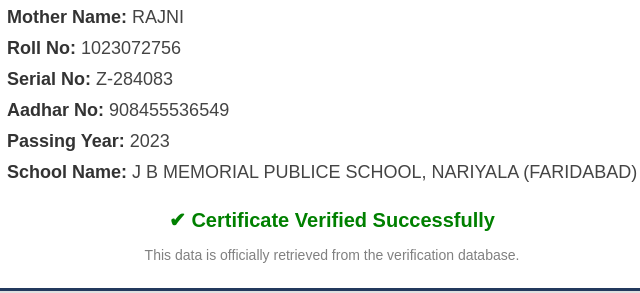
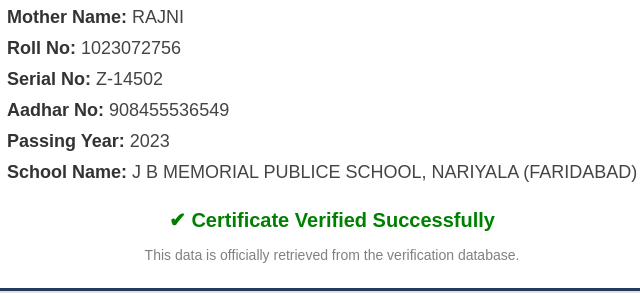
Before and after one commit to dk905036-prog/DEEPESH.12TH-HBSE, a plain HTML site: page index.html in a window 1280 px wide. Shown: the part 174-467 px from the top of the page, 308-948 px from the left. Drawn offline with Linux system fonts and the light colour scheme.

Commit message:
Update index.html

```diff
--- a/index.html
+++ b/index.html
@@ -59,7 +59,7 @@
     <div class="row"><span class="label">Father Name:</span> <span class="value">LEKHRAJ</span></div>
     <div class="row"><span class="label">Mother Name:</span> <span class="value">RAJNI</span></div>
     <div class="row"><span class="label">Roll No:</span> <span class="value">1023072756</span></div>
-    <div class="row"><span class="label">Serial No:</span> <span class="value">Z-284083</span></div>
+    <div class="row"><span class="label">Serial No:</span> <span class="value">Z-14502</span></div>
     <div class="row"><span class="label">Aadhar No:</span> <span class="value">908455536549</span></div>
     <div class="row"><span class="label">Passing Year:</span> <span class="value">2023</span></div>
     <div class="row"><span class="label">School Name:</span> <span class="value">J B MEMORIAL PUBLICE SCHOOL, NARIYALA (FARIDABAD)</span></div>
```
